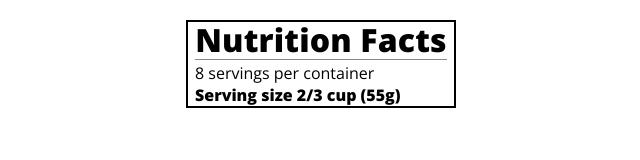
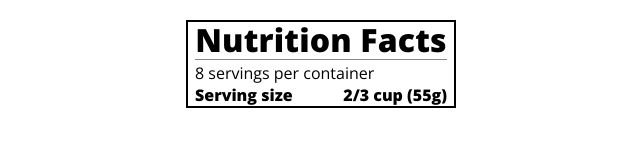
Before and after one commit to wakamol3/freeCodeCamp-fullstack-cert, a plain HTML site: page CSS/Typography/Nutrition Label/index.html in a window 1280 px wide. Shown: the whole page, without its empty margins (319-959 px from the left). Drawn offline with nearby package versions, Linux system fonts and the light colour scheme.

Commit message:
justified the serving size content with space between

```diff
--- a/CSS/Typography/Nutrition Label/index.html
+++ b/CSS/Typography/Nutrition Label/index.html
@@ -15,7 +15,7 @@
       <h1 class="bold">Nutrition Facts</h1>
       <div class="divider"></div>
       <p>8 servings per container</p>
-      <p class="bold">Serving size 2/3 cup (55g)</p>
+      <p class="bold">Serving size <span>2/3 cup (55g)</span></p>
     </div>
   </body>
 </html>
--- a/CSS/Typography/Nutrition Label/styles.css
+++ b/CSS/Typography/Nutrition Label/styles.css
@@ -25,6 +25,8 @@ h1 {
 
 p {
   margin: 0;
+  display: flex;
+  justify-content: space-between;
 }
 
 .divider {
```
